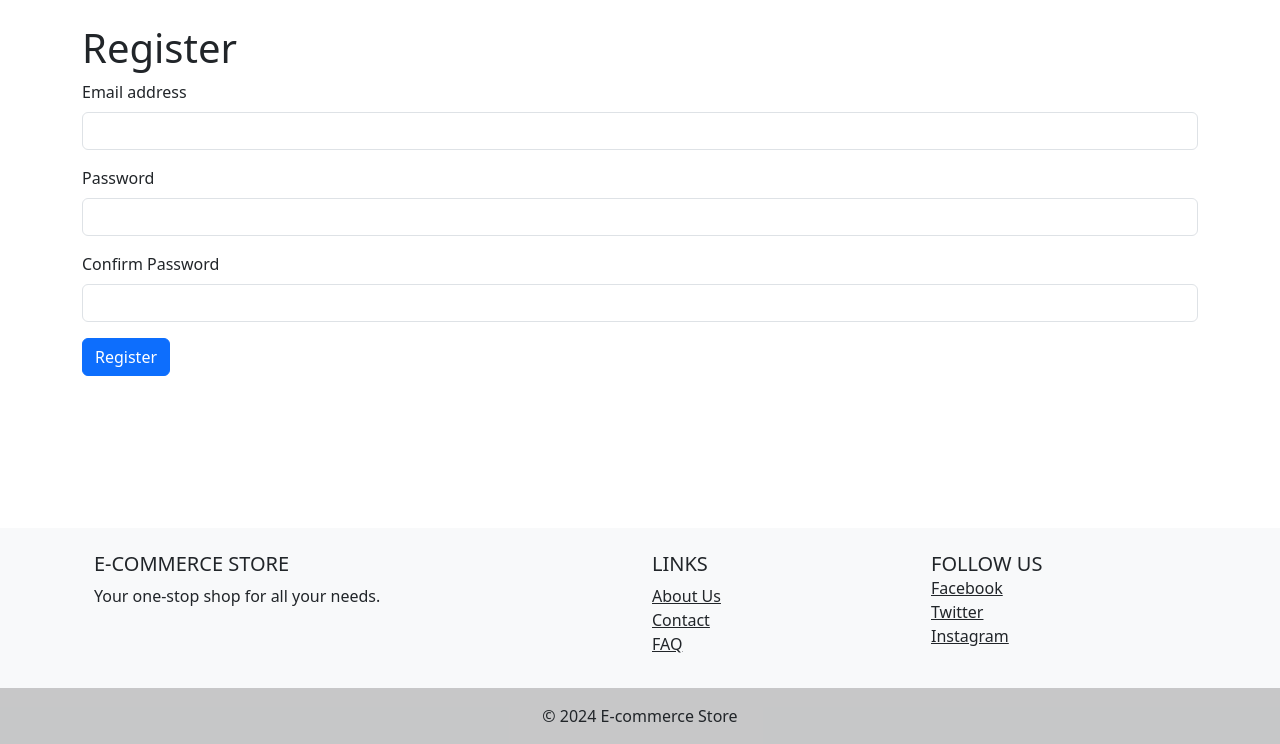
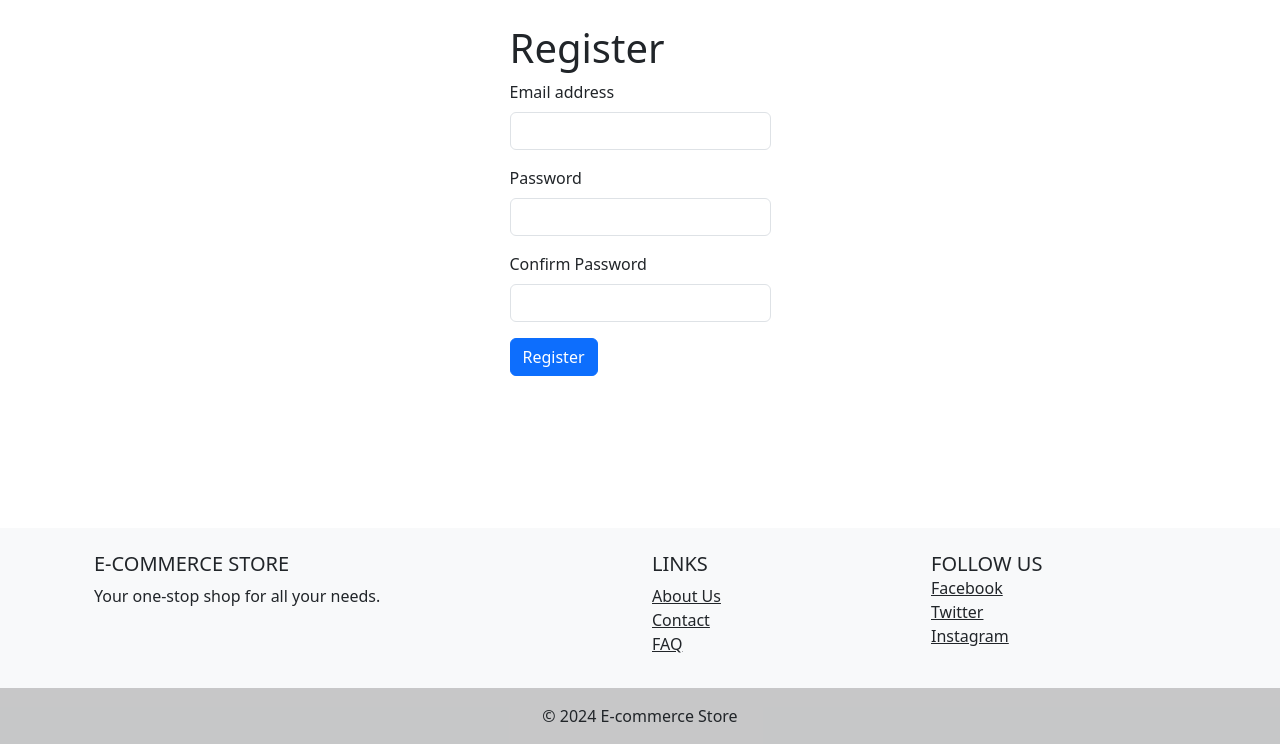
Before and after one commit to Guillermo-Buzzoni/E-commerce-Store, a Flask app: page /register in a window 1280 px wide. Shown: the part 56-800 px from the top of the page. Run offline with Flask 3, Linux system fonts and the light colour scheme; some libraries are stand-ins or nearby versions.

Commit message:
Adjusted title and form width in login and register pages

```diff
--- a/app/templates/login.html
+++ b/app/templates/login.html
@@ -4,6 +4,8 @@
 
 {% block content %}
 <div class="container mt-4">
+    <div class="row justify-content-center">
+        <div class="col-md-3">
             <h1>Login</h1>
             {% if error %}
             <div class="alert alert-danger" role="alert">
@@ -22,4 +24,6 @@
                 <button type="submit" class="btn btn-primary">Login</button>
             </form>
         </div>
+    </div>
+</div>
 {% endblock %}
--- a/app/templates/register.html
+++ b/app/templates/register.html
@@ -4,6 +4,8 @@
 
 {% block content %}
 <div class="container mt-4">
+    <div class="row justify-content-center">
+        <div class="col-md-3">
             <h1>Register</h1>
             {% if error %}
             <div class="alert alert-danger" role="alert">
@@ -26,4 +28,6 @@
                 <button type="submit" class="btn btn-primary">Register</button>
             </form>
         </div>
+    </div>
+</div>
 {% endblock %}
```
Lines whose indentation alone changed are shown as unchanged.
